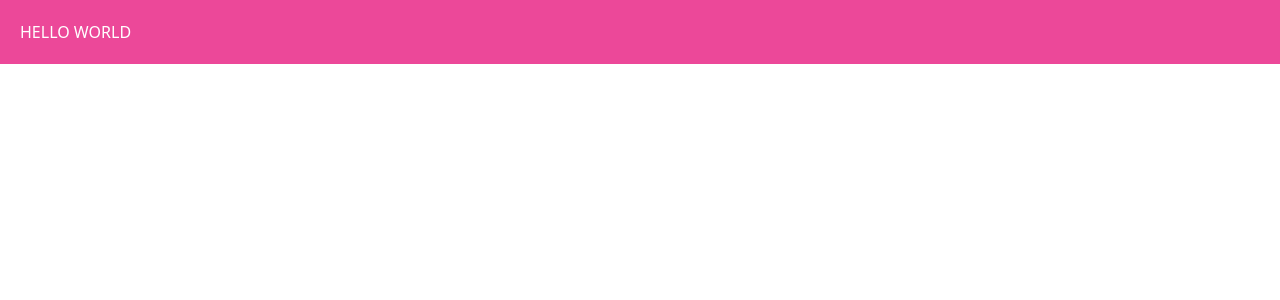
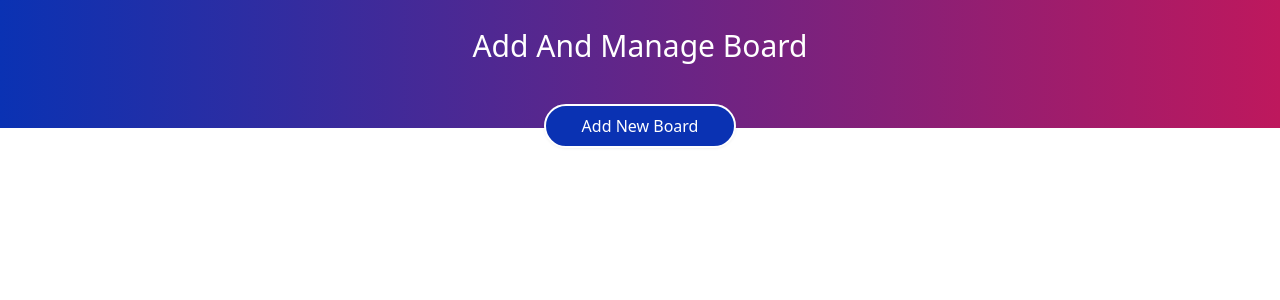
Before and after one commit to obendesmond/react-typscript-crud, a React (Create React App) app: page / in a window 1280 px wide. Shown: the top 300 px of the page. Built offline with nearby package versions, Linux system fonts and the light colour scheme.

Commit message:
finish header

```diff
--- a/src/App.tsx
+++ b/src/App.tsx
@@ -1,12 +1,12 @@
-import React from "react"
+import React from "react";
+import Header from "./components/Header";
 
-const App:React.FC = () => {
+const App: React.FC = () => {
+  return (
+    <div>
+      <Header />
+    </div>
+  );
+};
 
-    return (
-        <div className="bg-pink-500 p-5 text-white">
-            <h1 >HELLO WORLD</h1>
-        </div>
-    )
-}
-
-export default App
+export default App;
--- /dev/null
+++ b/src/components/Header.tsx
@@ -0,0 +1,14 @@
+import React from "react";
+
+const Header: React.FC = () => {
+  return (
+    <div className="flex flex-col items-center overflow-visible justify-end bg-gradient-to-r from-[#0A32B3] to-pink-700 bg-opacity-10 h-32 p-5 text-white">
+      <h1 className="mb-10 text-3xl">Add And Manage Board</h1>
+      <button className="bg-[#0A32B3] py-2 px-9 -mb-10 rounded-full text-white border-2 border-white drop-shadow-sm transition-all hover:drop-shadow-lg">
+        Add New Board
+      </button>
+    </div>
+  );
+};
+
+export default Header;
--- a/tailwind.config.js
+++ b/tailwind.config.js
@@ -2,7 +2,12 @@
 module.exports = {
   content: ["./src/**/*.{html,js,jsx,ts,tsx}"],
   theme: {
-    extend: {},
+    extend: {
+      backgroundImage: theme => ({
+        "hero-pattern":
+          "url('https://cdn.pixabay.com/photo/2013/10/25/20/46/mosaic-200864__340.jpg')",
+      }),
+    },
   },
   plugins: [],
 };
```
